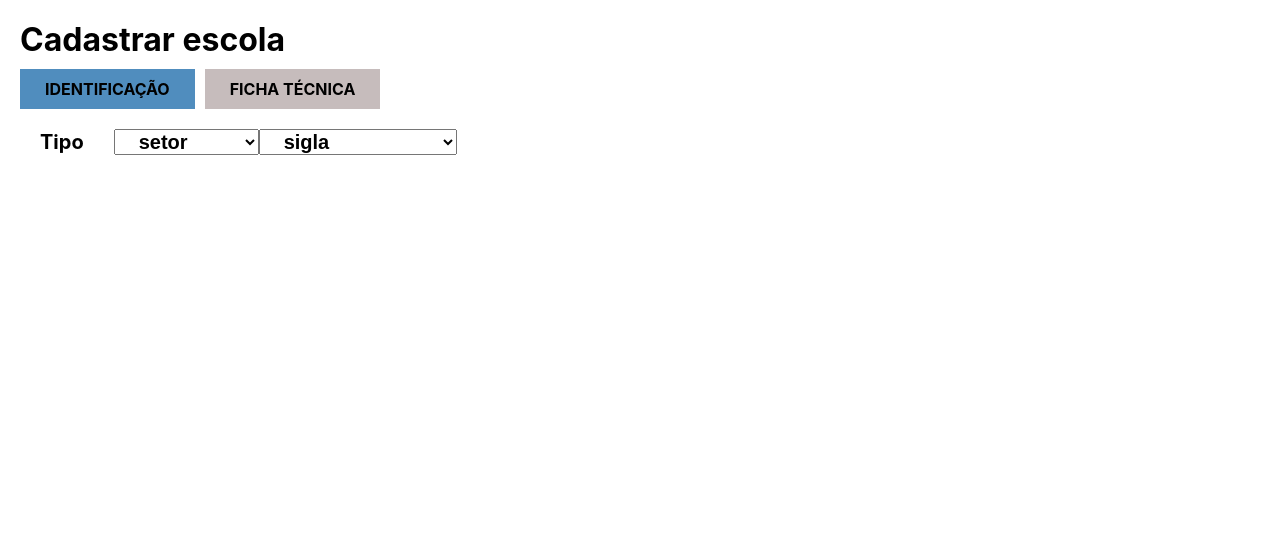
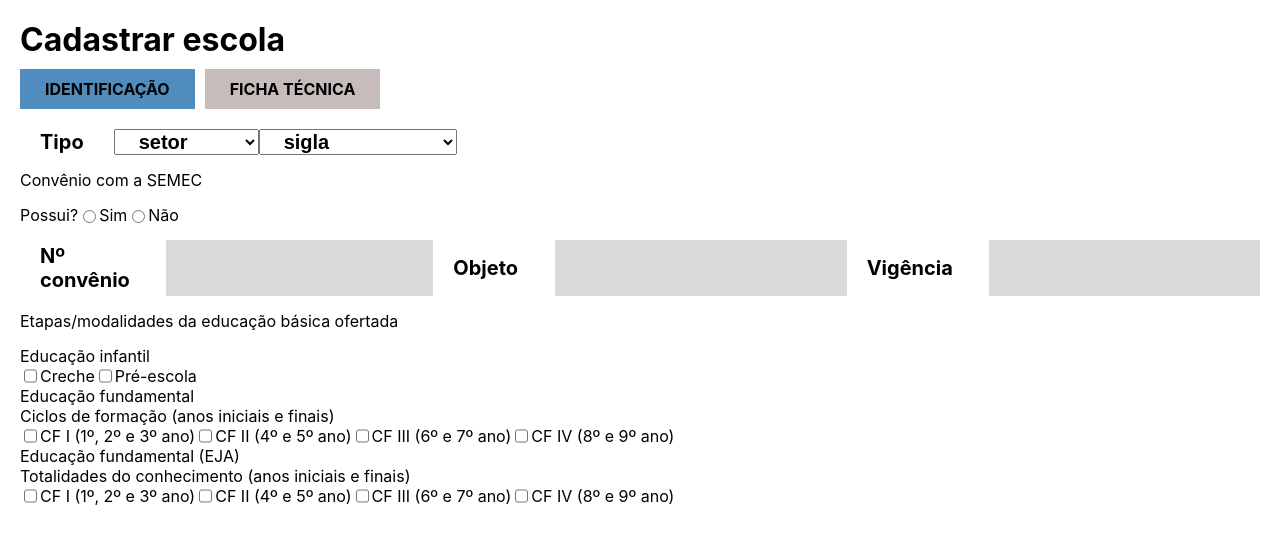
Before and after one commit to enzo-santos-ufpa/cme-gestao, a React (Create React App) app: page /cadastro-escola in a window 1280 px wide. Shown: the top 544 px of the page. Built offline with nearby package versions, Linux system fonts and the light colour scheme.

Commit message:
Adiciona suporte para múltiplas modalidades de ensino

```diff
--- a/src/api/controllers.ts
+++ b/src/api/controllers.ts
@@ -5,6 +5,7 @@ import {
     EscolaAutorizada,
     EscolaBase,
     EscolaPendente,
+    ModalidadeEnsino,
     Processo,
     Servidor
 } from "../models/Escola";
--- a/src/components/cadastro-escolas/TelaCadastroEscola.tsx
+++ b/src/components/cadastro-escolas/TelaCadastroEscola.tsx
@@ -196,6 +196,8 @@ class TelaCadastroEscola extends React.Component<{}, Estado> {
                     texto: "",
                     validador: new Validador(),
                 }),
+                // TODO support array
+                "modalidadesEnsino": new Forms.Campo(),
             }),
             abaAtual: "Ficha técnica",
         };
@@ -262,6 +264,49 @@ class TelaCadastroEscola extends React.Component<{}, Estado> {
                                        if (setor === tipo.setor) return tipo.siglas;
                                        return [];
                                    })}/>
+            </div>
+            <p>Convênio com a SEMEC</p>
+            <div className="TelaCadastroEscolas-linhaFormulario">
+                <p>Possui?</p>
+                <label className="row">
+                    <input type="radio" name="convenioSemec" value="yes"/>
+                    <p>Sim</p>
+                </label>
+                <label className="row">
+                    <input type="radio" name="convenioSemec" value="no"/>
+                    <p>Não</p>
+                </label>
+            </div>
+            <div className="TelaCadastroEscolas-linhaFormulario">
+                <CampoTextoCadastro flex={4}
+                                    campo={form.campo("convenioSemec.numConvenio")}
+                                    onChanged={() => this.updateSelf()}/>
+                <CampoTextoCadastro flex={4}
+                                    campo={form.campo("convenioSemec.objeto")}
+                                    onChanged={() => this.updateSelf()}/>
+                <CampoTextoCadastro flex={4}
+                                    campo={form.campo("convenioSemec.vigencia")}
+                                    onChanged={() => this.updateSelf()}/>
+
+            </div>
+            <p>Etapas/modalidades da educação básica ofertada</p>
+            <div className="TelaCadastroEscolas-linhaFormulario">
+                <div>
+                    {constantes.modalidadesEnsino.map(item => {
+                        return <div>
+                            <p>{item.titulo}</p>
+                            <p>{item.subtitulo}</p>
+                            <div className="row">
+                                {item.modalidades.map(nome => {
+                                    return <label className="row">
+                                        <input type="checkbox"/>
+                                        <p>{nome}</p>
+                                    </label>
+                                })}
+                            </div>
+                        </div>;
+                    })}
+                </div>
             </div>
         </div>
     }
--- a/src/models/Escola.ts
+++ b/src/models/Escola.ts
@@ -23,7 +23,7 @@ type Escola = {
     secretario: Servidor,
     coordenador: Servidor,
     tipo: TipoEscola,
-    modalidadeEnsino: ModalidadeEnsino,
+    modalidadesEnsino: ModalidadeEnsino[],
     convenioSemec?: ConvenioSEMEC,
     filiais: Escola[],
 }
@@ -54,28 +54,25 @@ export namespace constantes {
         return distritos.includes(value as any);
     }
 
-    export const etapasEnsino = ["Educação infantil", "Educação fundamental", "Educação funcdamental (EJA)"] as const;
+    export const etapasEnsino = ["Educação infantil", "Educação fundamental", "Educação fundamental (EJA)"] as const;
     export type EtapaEnsino = typeof etapasEnsino[number];
-    type LegendaEtapaEnsino = { titulo: string, subtitulo: string };
-    export const legendasEtapaEnsino: LegendaEtapaEnsino[] = [
-        {titulo: "Educação infantil", subtitulo: ""},
-        {titulo: "Educação fundamental", subtitulo: "Ciclos de formação (anos iniciais e finais)"},
-        {titulo: "Educação funcdamental (EJA)", subtitulo: "Totalidades do conhecimento (anos iniciais e finais)"},
-    ];
-
-    type ModalidadesEnsino = { etapa: EtapaEnsino, nomes: string[] };
-    export const modalidadesEnsino: ModalidadesEnsino[] = [
+    type LegendaEtapaEnsino = { titulo: EtapaEnsino, subtitulo: string, modalidades: string[] };
+    export const modalidadesEnsino: LegendaEtapaEnsino[] = [
         {
-            etapa: "Educação infantil", nomes: ["Creche", "Pré-escola"],
+            titulo: "Educação infantil",
+            subtitulo: "",
+            modalidades: ["Creche", "Pré-escola"],
         },
         {
-            etapa: "Educação fundamental",
-            nomes: ["CF I (1º, 2º e 3º ano)", "CF II (4º e 5º ano)", "CF III (6º e 7º ano)", "CF IV (8º e 9º ano)"]
+            titulo: "Educação fundamental",
+            subtitulo: "Ciclos de formação (anos iniciais e finais)",
+            modalidades: ["CF I (1º, 2º e 3º ano)", "CF II (4º e 5º ano)", "CF III (6º e 7º ano)", "CF IV (8º e 9º ano)"],
         },
         {
-            etapa: "Educação funcdamental (EJA)",
-            nomes: ["CF I (1º, 2º e 3º ano)", "CF II (4º e 5º ano)", "CF III (6º e 7º ano)", "CF IV (8º e 9º ano)"]
-        }
+            titulo: "Educação fundamental (EJA)",
+            subtitulo: "Totalidades do conhecimento (anos iniciais e finais)",
+            modalidades: ["CF I (1º, 2º e 3º ano)", "CF II (4º e 5º ano)", "CF III (6º e 7º ano)", "CF IV (8º e 9º ano)"],
+        },
     ];
 }
 
@@ -169,6 +166,7 @@ export namespace encoding {
                     email: value["coordenador.email"],
                     telefone: value["coordenador.telefone"],
                 },
+                modalidadesEnsino: JSON.parse(value["modalidadesEnsino"]),
             };
         }
 
@@ -188,6 +186,7 @@ export namespace encoding {
                 "coordenador.nome": value.coordenador.nome,
                 "tipo.setor": value.tipo.setor,
                 "tipo.sigla": value.tipo.sigla,
+                modalidadesEnsino: JSON.stringify(value.modalidadesEnsino),
                 bairro: value.bairro,
                 cep: value.cep,
                 cidade: value.cidade,
--- a/src/models/tipos.ts
+++ b/src/models/tipos.ts
@@ -2,7 +2,7 @@
 type IsFunction<T, R, Fallback = T> = T extends (...args: any[]) => any ? R : Fallback
 
 // Returns R if T is an object, otherwise returns Fallback
-type IsObject<T, R, Fallback = T> = IsFunction<T, Fallback, (T extends (Date | number | string | boolean) ? Fallback : R)>
+type IsObject<T, R, Fallback = T> = IsFunction<T, Fallback, (T extends (Date | number | string | boolean | Array<any>) ? Fallback : R)>
 
 // "a.b.c" => "b.c"
 type Tail<S> = S extends `${string}.${infer T}` ? Tail<T> : S;
```
